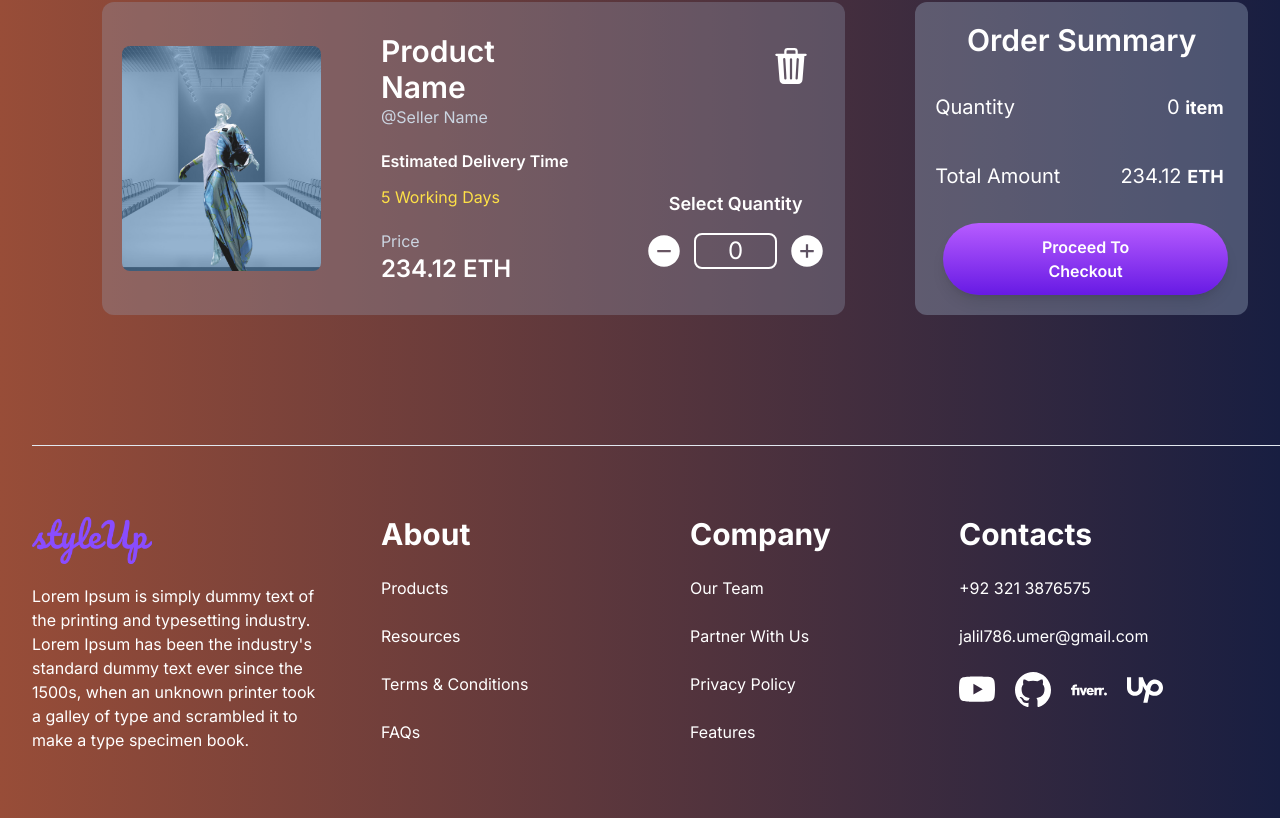
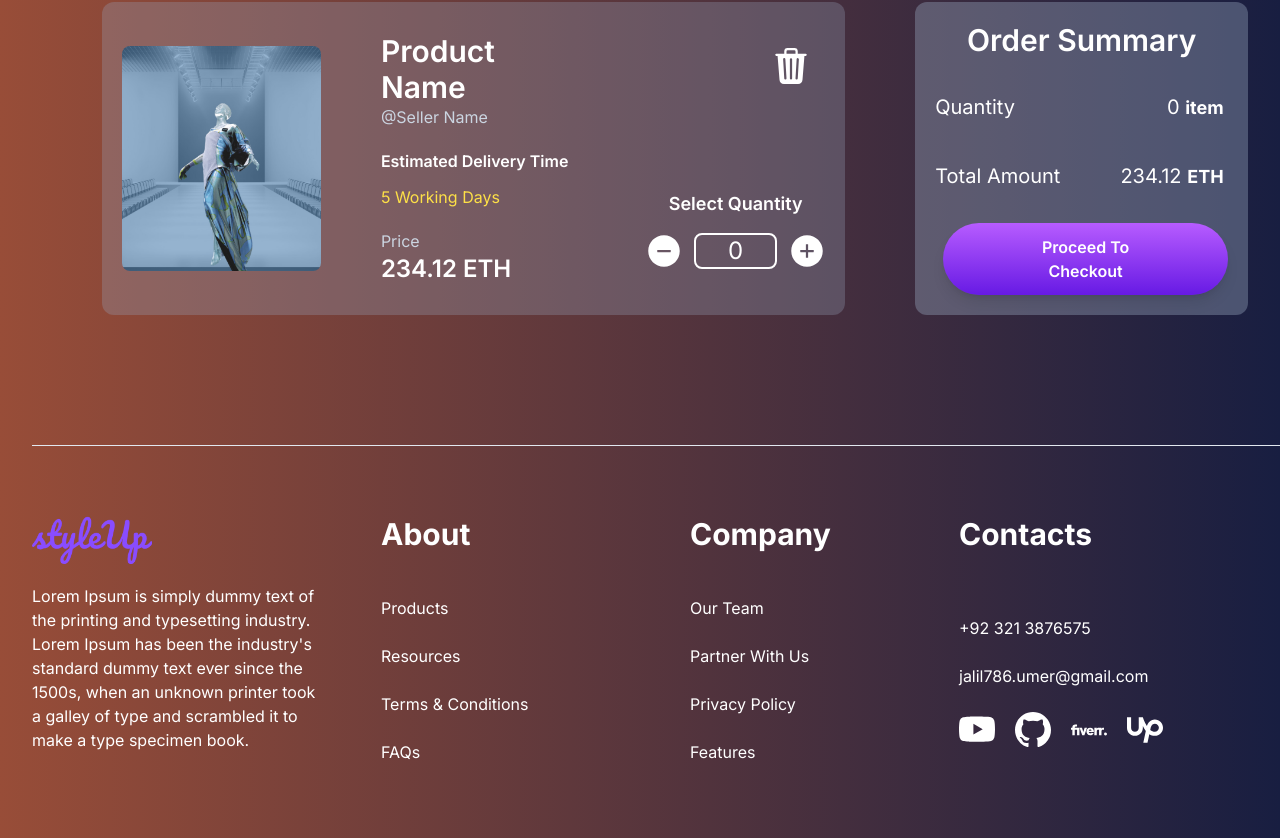
Before and after one commit to JalilUmar/e-commerce-by-jalil, a Next.js app: page /cart in a window 1280 px wide. Shown: the part 296-1134 px from the top of the page. Built offline with nearby package versions, Linux system fonts and the light colour scheme.

Commit message:
static site done

```diff
--- a/src/app/Comps/Footer.tsx
+++ b/src/app/Comps/Footer.tsx
@@ -16,7 +16,7 @@ export default function Footer() {
                     <p className='text-white mt-5 md:px-0 px-5 text-center md:text-left'>Lorem Ipsum is simply dummy text of the printing and typesetting industry. Lorem Ipsum has been the industry's standard dummy text ever since the 1500s, when an unknown printer took a galley of type and scrambled it to make a type specimen book.</p>
                 </section>
 
-                <section className='mt-5 md:ml-10 text-center md:text-left'>
+                <section className='mt-5 md:ml-10 text-center md:text-left md:grid hidden'>
                     <h3 className='text-white md:text-3xl text-4xl font-bold mb-5'>About</h3>
                     <ul className=' justify-center items-center'>
                         <li className='text-white text-base my-6 hover:text-lg'><Link href='/' >Products</Link></li>
@@ -27,7 +27,7 @@ export default function Footer() {
                 </section>
 
 
-                <section className='mt-5 md:ml-10  text-center md:text-left' >
+                <section className='mt-5 md:ml-10  text-center md:text-left md:grid hidden' >
                     <h3 className='text-white md:text-3xl text-4xl font-bold mb-5'>Company</h3>
                     <ul className=' justify-center items-center'>
                         <li className='text-white text-base my-6 hover:text-lg'><Link href='/' >Our Team</Link></li>
@@ -38,8 +38,8 @@ export default function Footer() {
                 </section>
 
 
-                <section className='mt-5  text-center md:text-left'>
-                    <h3 className='text-white md:text-3xl text-4xl font-bold mb-5'>Contacts</h3>
+                <section className='mt-5  text-center md:text-left md:grid hidden'>
+                    <h3 className='text-white md:text-3xl text-4xl font-bold '>Contacts</h3>
                     <ul className=' justify-center items-center'>
                         <li className='text-white text-base my-6 hover:text-lg'><Link href='/' >+92 321 3876575</Link></li>
                         <li className='text-white text-base my-6 hover:text-lg'><Link href='/' >jalil786.umer@gmail.com</Link></li>
```
